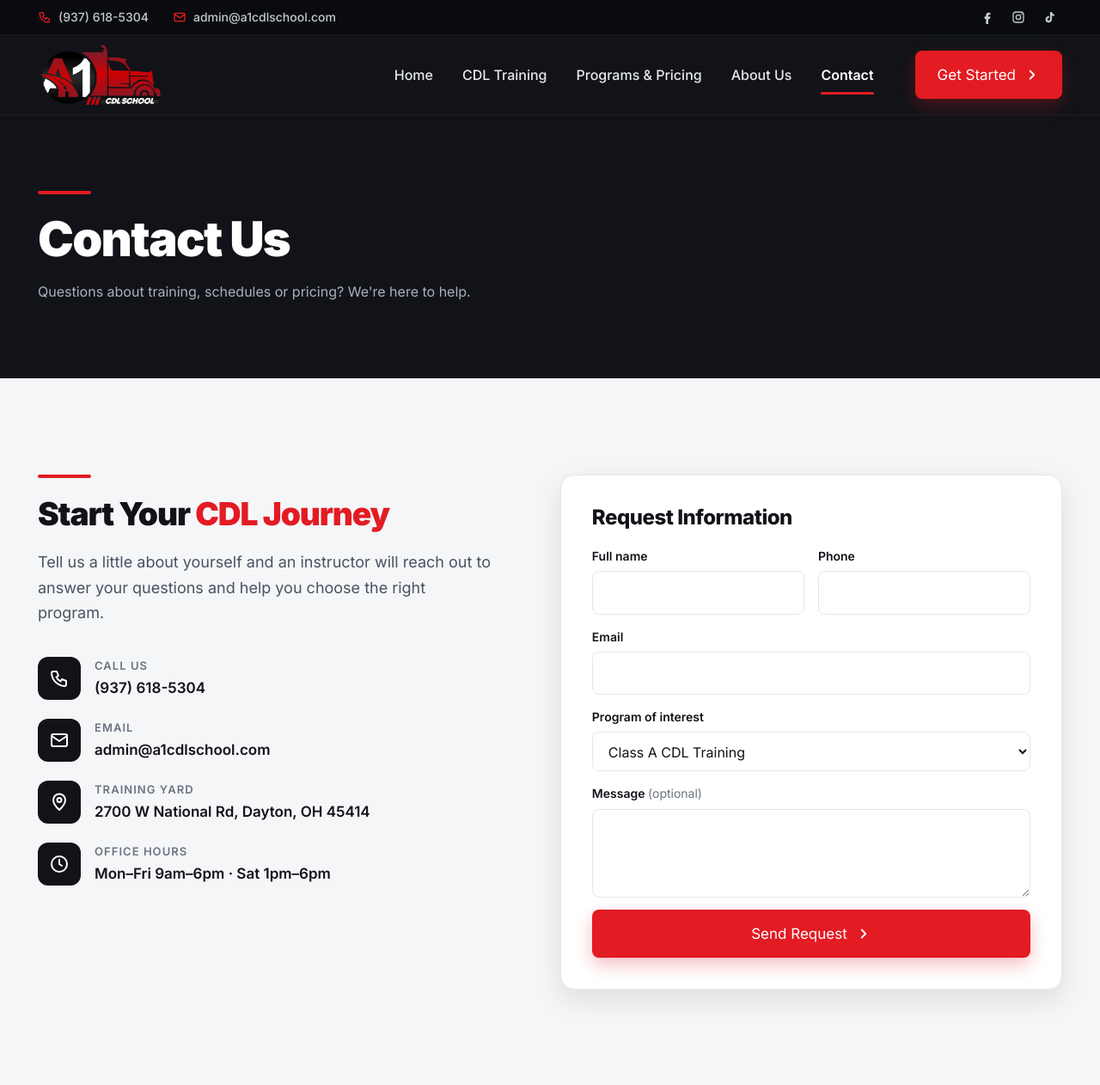
After one commit to mandeepsingh/a1cdlschool, a PHP site: page /contact.html in a window 1280 px wide. The commit adds this page. Shown: the top 1262 px of the page at 86% size. Run offline with PHP 8.4, Linux system fonts and the light colour scheme.

Commit message:
Added privacy policy, terms, contact and about us page
Added privacy policy, terms, contact and about us page

```diff
--- /dev/null
+++ b/contact.html
@@ -0,0 +1,259 @@
+<!doctype html>
+<html lang="en">
+
+<head>
+  <meta charset="utf-8" />
+  <meta name="viewport" content="width=device-width, initial-scale=1" />
+  <title>Contact Us | A1 CDL School</title>
+  <meta name="description"
+    content="Contact A1 CDL Training in Dayton, OH. Call (937) 618-5304, email us, or request information about Class A and Class B CDL training." />
+  <meta name="theme-color" content="#111318" />
+  <link rel="icon" href="assets/logo-white.png" type="image/png" />
+  <link rel="preconnect" href="https://fonts.googleapis.com" />
+  <link rel="preconnect" href="https://fonts.gstatic.com" crossorigin />
+  <link href="https://fonts.googleapis.com/css2?family=Inter:wght@400;500;600;700;800;900&display=swap"
+    rel="stylesheet" />
+  <link rel="stylesheet" href="css/styles.css" />
+</head>
+
+<body>
+  <a class="skip-link" href="#main">Skip to content</a>
+
+  <!-- ============ Top bar ============ -->
+  <div class="topbar" id="top">
+    <div class="container topbar-inner">
+      <div class="topbar-contact">
+        <a href="tel:+19376185304">
+          <svg viewBox="0 0 24 24" aria-hidden="true">
+            <path d="M5 4h4l2 5-2.5 1.5a11 11 0 005 5L15 13l5 2v4a2 2 0 01-2 2A16 16 0 013 6a2 2 0 012-2" />
+          </svg>
+          (937) 618-5304
+        </a>
+        <a href="mailto:admin@a1cdlschool.com" class="topbar-email">
+          <svg viewBox="0 0 24 24" aria-hidden="true">
+            <rect x="3" y="5" width="18" height="14" rx="2" />
+            <path d="M3 7l9 6 9-6" />
+          </svg>
+          admin@a1cdlschool.com
+        </a>
+      </div>
+      <ul class="social" aria-label="Social media">
+        <li><a href="https://www.facebook.com/profile.php?id=61554712478374" aria-label="Facebook" target="_blank"
+            rel="noopener"><svg viewBox="0 0 24 24" aria-hidden="true">
+              <path class="fill"
+                d="M14 8h3V4h-3c-2.8 0-4.5 1.8-4.5 4.6V11H7v4h2.5v9h4v-9h3l.5-4h-3.5V9c0-.6.4-1 1-1z" />
+            </svg></a></li>
+        <li><a href="https://www.instagram.com/a1cdltraining/" aria-label="Instagram" target="_blank"
+            rel="noopener"><svg viewBox="0 0 24 24" aria-hidden="true">
+              <rect x="3" y="3" width="18" height="18" rx="5" />
+              <circle cx="12" cy="12" r="4" />
+              <circle class="fill" cx="17.3" cy="6.7" r="1.1" />
+            </svg></a></li>
+        <li><a href="https://www.tiktok.com/@a1cdltraining" aria-label="TikTok" target="_blank" rel="noopener"><svg
+              viewBox="0 0 24 24" aria-hidden="true">
+              <path class="fill"
+                d="M16.6 3c.4 2.3 1.8 3.8 4.1 4v3.2c-1.5.1-2.9-.4-4.1-1.2v6.3c0 3.6-2.5 5.9-5.6 5.9a5.6 5.6 0 01-5.6-5.6c0-3.4 2.8-5.9 6.4-5.5v3.3c-1.6-.4-3.1.5-3.1 2.2 0 1.3 1 2.3 2.3 2.3 1.4 0 2.4-.9 2.4-2.9V3h3.2z" />
+            </svg></a></li>
+      </ul>
+    </div>
+  </div>
+
+  <!-- ============ Header ============ -->
+  <header class="site-header">
+    <div class="container header-inner">
+      <a href="index.html#home" class="brand" aria-label="A1 CDL Training home">
+        <img src="assets/logo-white.png" alt="A1 CDL Training" width="1034" height="518" />
+      </a>
+
+      <nav class="main-nav" id="main-nav" aria-label="Primary">
+        <ul>
+          <li><a href="index.html#home">Home</a></li>
+          <li><a href="index.html#training">CDL Training</a></li>
+          <li><a href="index.html#programs">Programs &amp; Pricing</a></li>
+          <li><a href="about.html">About Us</a></li>
+          <li><a href="contact.html" class="active" aria-current="page">Contact</a></li>
+        </ul>
+        <a href="#contact" class="btn btn-primary nav-cta">Get Started <svg class="chev" viewBox="0 0 24 24"
+            aria-hidden="true">
+            <path d="M9 6l6 6-6 6" />
+          </svg></a>
+      </nav>
+
+      <a href="#contact" class="btn btn-primary header-cta">Get Started <svg class="chev" viewBox="0 0 24 24"
+          aria-hidden="true">
+          <path d="M9 6l6 6-6 6" />
+        </svg></a>
+
+      <button class="nav-toggle" aria-controls="main-nav" aria-expanded="false" aria-label="Open menu">
+        <span></span><span></span><span></span>
+      </button>
+    </div>
+  </header>
+
+  <main id="main">
+    <section class="page-hero">
+      <div class="container">
+        <span class="rule"></span>
+        <h1>Contact Us</h1>
+        <p>Questions about training, schedules or pricing? We're here to help.</p>
+      </div>
+    </section>
+
+    <section class="section contact" id="contact">
+      <div class="container contact-grid">
+        <div class="contact-info reveal">
+          <span class="rule" aria-hidden="true"></span>
+          <h2>Start Your <span class="text-red">CDL Journey</span></h2>
+          <p>Tell us a little about yourself and an instructor will reach out to answer your questions and help you
+            choose the right program.</p>
+          <ul class="contact-list">
+            <li>
+              <svg viewBox="0 0 24 24" aria-hidden="true">
+                <path d="M5 4h4l2 5-2.5 1.5a11 11 0 005 5L15 13l5 2v4a2 2 0 01-2 2A16 16 0 013 6a2 2 0 012-2" />
+              </svg>
+              <div><small>Call us</small><a href="tel:+19376185304">(937) 618-5304</a></div>
+            </li>
+            <li>
+              <svg viewBox="0 0 24 24" aria-hidden="true">
+                <rect x="3" y="5" width="18" height="14" rx="2" />
+                <path d="M3 7l9 6 9-6" />
+              </svg>
+              <div><small>Email</small><a href="mailto:admin@a1cdlschool.com">admin@a1cdlschool.com</a></div>
+            </li>
+            <li>
+              <svg viewBox="0 0 24 24" aria-hidden="true">
+                <path d="M12 21s-7-6.2-7-11.5A7 7 0 0112 2.5a7 7 0 017 7C19 14.8 12 21 12 21z" />
+                <circle cx="12" cy="9.5" r="2.5" />
+              </svg>
+              <div><small>Training yard</small><a
+                  href="https://www.google.com/maps/dir/?api=1&amp;destination=2700+W+National+Rd,+Dayton,+OH+45414"
+                  target="_blank" rel="noopener">2700 W National Rd, Dayton, OH 45414</a></div>
+            </li>
+            <li>
+              <svg viewBox="0 0 24 24" aria-hidden="true">
+                <circle cx="12" cy="12" r="9" />
+                <path d="M12 7v5l3 2" />
+              </svg>
+              <div><small>Office hours</small><span>Mon–Fri 9am–6pm · Sat 1pm–6pm</span></div>
+            </li>
+          </ul>
+        </div>
+
+        <form class="contact-form reveal" id="contact-form" novalidate>
+          <h3>Request Information</h3>
+          <div class="form-row">
+            <div class="field">
+              <label for="name">Full name</label>
+              <input id="name" name="name" type="text" autocomplete="name" required />
+              <span class="error" aria-live="polite"></span>
+            </div>
+            <div class="field">
+              <label for="phone">Phone</label>
+              <input id="phone" name="phone" type="tel" autocomplete="tel" required />
+              <span class="error" aria-live="polite"></span>
+            </div>
+          </div>
+          <div class="field">
+            <label for="email">Email</label>
+            <input id="email" name="email" type="email" autocomplete="email" required />
+            <span class="error" aria-live="polite"></span>
+          </div>
+          <div class="field">
+            <label for="program">Program of interest</label>
+            <select id="program" name="program">
+              <option>Class A CDL Training</option>
+              <option>Class B CDL Training</option>
+              <option>Passenger Endorsement</option>
+              <option>Tanker Endorsement</option>
+              <option>Hazmat Endorsement</option>
+              <option>Not sure yet</option>
+            </select>
+          </div>
+          <div class="field">
+            <label for="message">Message <span class="optional">(optional)</span></label>
+            <textarea id="message" name="message" rows="3"></textarea>
+          </div>
+          <button type="submit" class="btn btn-primary btn-lg btn-block">Send Request <svg class="chev"
+              viewBox="0 0 24 24" aria-hidden="true">
+              <path d="M9 6l6 6-6 6" />
+            </svg></button>
+          <p class="form-success" role="status" hidden>Thanks! Your request was received. An instructor will contact you
+            shortly.</p>
+        </form>
+      </div>
+    </section>
+
+    <!-- ============ Map ============ -->
+    <section class="contact-map" aria-label="Map to our training yard">
+      <iframe title="Map to A1 CDL Training, 2700 W National Rd, Dayton, OH 45414"
+        src="https://www.google.com/maps?q=2700+W+National+Rd,+Dayton,+OH+45414&amp;output=embed" loading="lazy"
+        referrerpolicy="no-referrer-when-downgrade"></iframe>
+    </section>
+  </main>
+
+  <!-- ============ Footer ============ -->
+  <footer class="site-footer">
+    <div class="container footer-grid">
+      <div class="footer-brand">
+        <img src="assets/logo-white.png" alt="A1 CDL Training" width="1034" height="518" loading="lazy" />
+        <p>Practical, hands-on CDL training that gets you road-ready and career-ready.</p>
+      </div>
+      <div>
+        <h4>Explore</h4>
+        <ul>
+          <li><a href="index.html#training">CDL Training</a></li>
+          <li><a href="index.html#programs">Programs &amp; Pricing</a></li>
+          <li><a href="index.html#about">About Us</a></li>
+        </ul>
+      </div>
+      <div>
+        <h4>Programs</h4>
+        <ul>
+          <li><a href="index.html#programs">Class A CDL Training</a></li>
+          <li><a href="index.html#programs">Class B CDL Training</a></li>
+          <li><a href="index.html#programs">Passenger Endorsement</a></li>
+          <li><a href="index.html#programs">Tanker Endorsement</a></li>
+          <li><a href="index.html#programs">Hazmat Endorsement</a></li>
+        </ul>
+      </div>
+      <div>
+        <h4>Contact</h4>
+        <ul>
+          <li><a href="tel:+19376185304">(937) 618-5304</a></li>
+          <li><a href="mailto:admin@a1cdlschool.com">admin@a1cdlschool.com</a></li>
+          <li>2700 W National Rd<br />Dayton, OH 45414</li>
+        </ul>
+        <ul class="social social-footer" aria-label="Social media">
+          <li><a href="https://www.facebook.com/profile.php?id=61554712478374" aria-label="Facebook" target="_blank"
+              rel="noopener"><svg viewBox="0 0 24 24" aria-hidden="true">
+                <path class="fill"
+                  d="M14 8h3V4h-3c-2.8 0-4.5 1.8-4.5 4.6V11H7v4h2.5v9h4v-9h3l.5-4h-3.5V9c0-.6.4-1 1-1z" />
+              </svg></a></li>
+          <li><a href="https://www.instagram.com/a1cdltraining/" aria-label="Instagram" target="_blank"
+              rel="noopener"><svg viewBox="0 0 24 24" aria-hidden="true">
+                <rect x="3" y="3" width="18" height="18" rx="5" />
+                <circle cx="12" cy="12" r="4" />
+                <circle class="fill" cx="17.3" cy="6.7" r="1.1" />
+              </svg></a></li>
+          <li><a href="https://www.tiktok.com/@a1cdltraining" aria-label="TikTok" target="_blank" rel="noopener"><svg
+                viewBox="0 0 24 24" aria-hidden="true">
+                <path class="fill"
+                  d="M16.6 3c.4 2.3 1.8 3.8 4.1 4v3.2c-1.5.1-2.9-.4-4.1-1.2v6.3c0 3.6-2.5 5.9-5.6 5.9a5.6 5.6 0 01-5.6-5.6c0-3.4 2.8-5.9 6.4-5.5v3.3c-1.6-.4-3.1.5-3.1 2.2 0 1.3 1 2.3 2.3 2.3 1.4 0 2.4-.9 2.4-2.9V3h3.2z" />
+              </svg></a></li>
+        </ul>
+      </div>
+    </div>
+    <div class="container footer-bottom">
+      <p>&copy; <span id="year">2026</span> A1 CDL Training. All rights reserved.</p>
+      <ul class="footer-legal">
+        <li><a href="privacy.html">Privacy Policy</a></li>
+        <li><a href="terms.html">Terms &amp; Conditions</a></li>
+      </ul>
+      <a href="#top" class="to-top">Back to top ↑</a>
+    </div>
+  </footer>
+
+  <script src="js/main.js"></script>
+</body>
+
+</html>
--- a/css/styles.css
+++ b/css/styles.css
@@ -1268,6 +1268,13 @@ ol {
   background: var(--bg-soft);
   border-radius: var(--radius);
   font-style: normal;
+}
+
+.contact-map iframe {
+  display: block;
+  width: 100%;
+  height: clamp(320px, 40vw, 460px);
+  border: 0;
 }
 
 /* ---------- Reveal on scroll ---------- */
--- a/index.html
+++ b/index.html
@@ -70,8 +70,8 @@
           <li><a href="#home" class="active">Home</a></li>
           <li><a href="#training">CDL Training</a></li>
           <li><a href="#programs">Programs &amp; Pricing</a></li>
-          <li><a href="#about">About Us</a></li>
-          <li><a href="#contact">Contact</a></li>
+          <li><a href="about.html">About Us</a></li>
+          <li><a href="contact.html">Contact</a></li>
         </ul>
         <a href="#contact" class="btn btn-primary nav-cta">Get Started <svg class="chev" viewBox="0 0 24 24"
             aria-hidden="true">
--- a/js/main.js
+++ b/js/main.js
@@ -25,10 +25,11 @@
 
   // Highlight the nav link for the section in view
   const sections = [...document.querySelectorAll("main section[id]")];
+  const spyLinks = [...navLinks].filter((a) => a.getAttribute("href").startsWith("#"));
   const spy = new IntersectionObserver((entries) => {
     entries.forEach((entry) => {
       if (!entry.isIntersecting) return;
-      navLinks.forEach((a) => a.classList.toggle("active", a.getAttribute("href") === "#" + entry.target.id));
+      spyLinks.forEach((a) => a.classList.toggle("active", a.getAttribute("href") === "#" + entry.target.id));
     });
   }, { rootMargin: "-45% 0px -50% 0px" });
   sections.forEach((s) => spy.observe(s));
```
Also changed, not shown: about.html (added, +249 -0 lines), privacy.html (+6 -5 lines), terms.html (+4 -4 lines).
